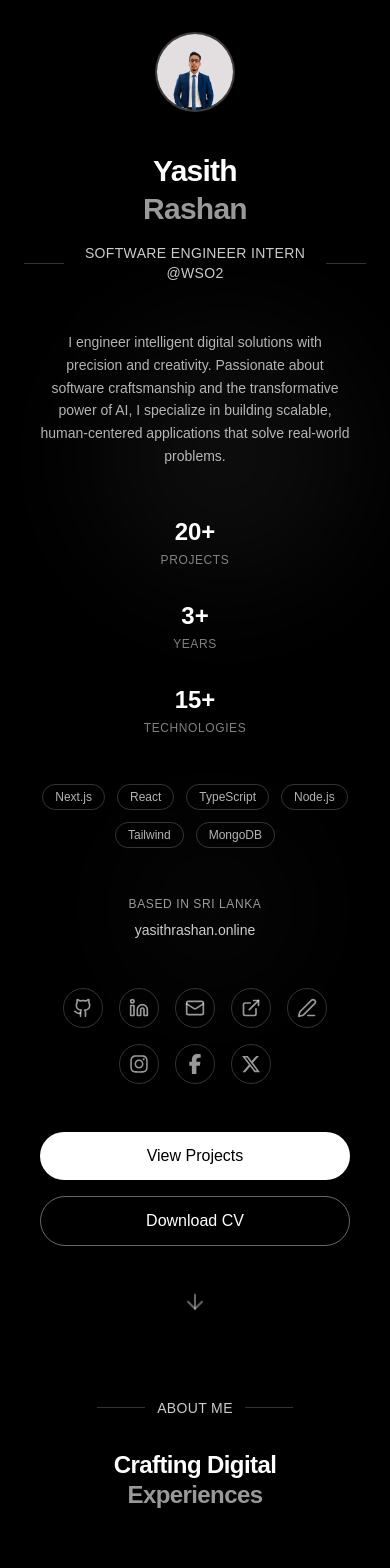
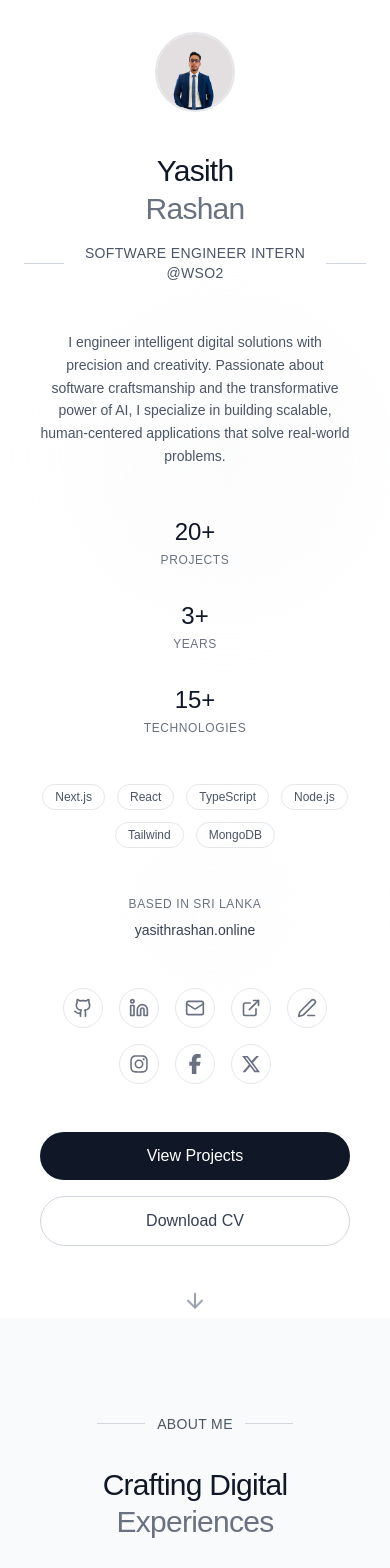
Before and after one commit to yasithrashan/portfolio-yasith-rashan, a Next.js app in the folder my-portfolio/: page / in a window 390 px wide. Shown: the top 1568 px of the page. Built offline with nearby package versions, Linux system fonts and the light colour scheme.

Commit message:
feat: implement minimalist light theme design

```diff
--- a/my-portfolio/src/app/components/AboutMe.tsx
+++ b/my-portfolio/src/app/components/AboutMe.tsx
@@ -5,34 +5,34 @@ import { Code, Brain, Lightbulb, Target } from 'lucide-react';
 
 const AboutMe = () => {
     return (
-        <div className="bg-black text-white relative overflow-hidden">
+        <div className="bg-gray-50 text-gray-900 relative overflow-hidden">
             {/* Main Content */}
-            <div className="relative z-10 px-6 sm:px-10 md:px-16 lg:px-24 py-20">
-                <div className="max-w-full sm:max-w-6xl mx-auto">
+            <div className="relative z-10 px-6 sm:px-10 md:px-16 lg:px-24 py-24">
+                <div className="max-w-full sm:max-w-4xl mx-auto text-center">
 
                     {/* Section Header */}
-                    <div className="text-center mb-16">
+                    <div className="mb-16">
                         <div className="flex items-center justify-center space-x-3 mb-8">
-                            <div className="h-px bg-white/20 w-12 sm:w-16"></div>
-                            <p className="text-sm sm:text-base text-white/80 font-light tracking-wide uppercase">
+                            <div className="h-px bg-gray-300 w-12 sm:w-16"></div>
+                            <p className="text-sm sm:text-base text-gray-600 font-light tracking-wide uppercase">
                                 About Me
                             </p>
-                            <div className="h-px bg-white/20 w-12 sm:w-16"></div>
+                            <div className="h-px bg-gray-300 w-12 sm:w-16"></div>
                         </div>
 
-                        <h2 className="text-2xl sm:text-3xl md:text-4xl font-bold tracking-tight leading-tight mb-6">
-                            <span className="block">Crafting Digital</span>
-                            <span className="block text-white/60">Experiences</span>
+                        <h2 className="text-3xl sm:text-4xl md:text-5xl font-light tracking-tight leading-tight mb-6">
+                            <span className="block font-medium">Crafting Digital</span>
+                            <span className="block text-gray-500">Experiences</span>
                         </h2>
                     </div>
 
                     {/* Main Content Grid */}
-                    <div className="grid grid-cols-1 lg:grid-cols-2 gap-12 lg:gap-16 mb-16">
+                    <div className="grid grid-cols-1 lg:grid-cols-2 gap-12 lg:gap-16 mb-16 text-left">
                         {/* Left Column - Story */}
                         <div className="space-y-6">
                             <div className="space-y-4">
-                                <h3 className="text-xl sm:text-2xl font-semibold mb-4">My Journey</h3>
-                                <p className="text-sm sm:text-base text-white/70 leading-relaxed font-light">
+                                <h3 className="text-xl sm:text-2xl font-medium mb-4">My Journey</h3>
+                                <p className="text-sm sm:text-base text-gray-600 leading-relaxed font-light">
                                     I&rsquo;m a passionate Computer Science undergraduate and Software Engineering
                                     Intern with a strong interest in Artificial Intelligence, driven by the endless
                                     possibilities of technology and its power to transform ideas into reality.
@@ -45,7 +45,7 @@ const AboutMe = () => {
                         {/* Right Column - Skills & Approach */}
                         <div className="space-y-8">
                             <div>
-                                <h3 className="text-xl sm:text-2xl font-semibold mb-6">What I Bring</h3>
+                                <h3 className="text-xl sm:text-2xl font-medium mb-6">What I Bring</h3>
                                 <div className="grid grid-cols-1 sm:grid-cols-2 gap-4">
                                     {[
                                         {
@@ -70,14 +70,14 @@ const AboutMe = () => {
                                         }
                                     ].map(({ icon, label, desc }) => (
                                         <div key={label} className="group">
-                                            <div className="border border-white/20 rounded-lg p-4 hover:border-white/40 hover:bg-white/5 transition-all duration-300">
+                                            <div className="border border-gray-200 rounded-lg p-4 hover:border-gray-300 hover:bg-white transition-all duration-300">
                                                 <div className="flex items-center space-x-3 mb-2">
-                                                    <div className="text-white/60 group-hover:text-white transition-colors">
+                                                    <div className="text-gray-500 group-hover:text-gray-900 transition-colors">
                                                         {icon}
                                                     </div>
                                                     <span className="font-medium text-sm sm:text-base">{label}</span>
                                                 </div>
-                                                <p className="text-xs sm:text-sm text-white/50 group-hover:text-white/70 transition-colors">
+                                                <p className="text-xs sm:text-sm text-gray-500 group-hover:text-gray-600 transition-colors">
                                                     {desc}
                                                 </p>
                                             </div>
@@ -88,9 +88,9 @@ const AboutMe = () => {
                         </div>
                     </div>
 
-                    {/* ───────────────────── EXPERIENCE ───────────────────── */}
+                    {/* Experience */}
                     <div className="mb-16">
-                        <h3 className="text-xl sm:text-2xl font-semibold mb-8 text-center">Experience</h3>
+                        <h3 className="text-xl sm:text-2xl font-medium mb-8 text-center">Experience</h3>
                         <div className="max-w-4xl mx-auto">
                             <div className="space-y-8">
                                 {[
@@ -106,20 +106,19 @@ const AboutMe = () => {
                                         ],
                                     },
                                 ].map((item, index) => (
-                                    <div key={index} className="flex flex-col sm:flex-row gap-6 group">
+                                    <div key={index} className="flex flex-col sm:flex-row gap-6 group text-left">
                                         <div className="sm:w-40 flex-shrink-0">
-                                            <span className="text-sm text-white/50 font-mono">{item.period}</span>
+                                            <span className="text-sm text-gray-500 font-mono">{item.period}</span>
                                         </div>
 
-                                        <div className="flex-1 border-l border-white/20 pl-6 group-hover:border-white/40 transition-colors">
-                                            <h4 className="font-semibold text-white group-hover:text-white/90 transition-colors">
+                                        <div className="flex-1 border-l border-gray-200 pl-6 group-hover:border-gray-300 transition-colors">
+                                            <h4 className="font-medium text-gray-900 group-hover:text-gray-700 transition-colors">
                                                 {item.title}
                                             </h4>
-                                            <p className="text-white/60 text-sm mb-2">{item.organization}</p>
-                                            <p className="text-white/70 text-sm leading-relaxed">{item.description}</p>
+                                            <p className="text-gray-500 text-sm mb-2">{item.organization}</p>
+                                            <p className="text-gray-600 text-sm leading-relaxed font-light">{item.description}</p>
 
-                                            {/* bullet points */}
-                                            <ul className="list-disc pl-5 mt-2 space-y-1 text-white/70 text-xs sm:text-sm">
+                                            <ul className="list-disc pl-5 mt-2 space-y-1 text-gray-600 text-xs sm:text-sm">
                                                 {item.bullets.map((b, i) => (
                                                     <li key={i}>{b}</li>
                                                 ))}
@@ -131,9 +130,9 @@ const AboutMe = () => {
                         </div>
                     </div>
 
-                    {/* ───────────────────── EDUCATION ───────────────────── */}
+                    {/* Education */}
                     <div className="mb-16">
-                        <h3 className="text-xl sm:text-2xl font-semibold mb-8 text-center">Education</h3>
+                        <h3 className="text-xl sm:text-2xl font-medium mb-8 text-center">Education</h3>
                         <div className="max-w-4xl mx-auto">
                             <div className="space-y-8">
                                 {[
@@ -155,20 +154,19 @@ const AboutMe = () => {
                                         bullets: ['Achieved a Merit Pass'],
                                     },
                                 ].map((item, index) => (
-                                    <div key={index} className="flex flex-col sm:flex-row gap-6 group">
+                                    <div key={index} className="flex flex-col sm:flex-row gap-6 group text-left">
                                         <div className="sm:w-40 flex-shrink-0">
-                                            <span className="text-sm text-white/50 font-mono">{item.period}</span>
+                                            <span className="text-sm text-gray-500 font-mono">{item.period}</span>
                                         </div>
 
-                                        <div className="flex-1 border-l border-white/20 pl-6 group-hover:border-white/40 transition-colors">
-                                            <h4 className="font-semibold text-white group-hover:text-white/90 transition-colors">
+                                        <div className="flex-1 border-l border-gray-200 pl-6 group-hover:border-gray-300 transition-colors">
+                                            <h4 className="font-medium text-gray-900 group-hover:text-gray-700 transition-colors">
                                                 {item.title}
                                             </h4>
-                                            <p className="text-white/60 text-sm mb-2">{item.organization}</p>
-                                            <p className="text-white/70 text-sm leading-relaxed">{item.description}</p>
+                                            <p className="text-gray-500 text-sm mb-2">{item.organization}</p>
+                                            <p className="text-gray-600 text-sm leading-relaxed font-light">{item.description}</p>
 
-                                            {/* bullet points */}
-                                            <ul className="list-disc pl-5 mt-2 space-y-1 text-white/70 text-xs sm:text-sm">
+                                            <ul className="list-disc pl-5 mt-2 space-y-1 text-gray-600 text-xs sm:text-sm">
                                                 {item.bullets.map((b, i) => (
                                                     <li key={i}>{b}</li>
                                                 ))}
@@ -181,16 +179,16 @@ const AboutMe = () => {
                     </div>
 
                     {/* Call to Action */}
-                    <div className="text-center mt-16">
-                        <p className="text-white/70 mb-8 max-w-2xl mx-auto">
+                    <div className="mt-16">
+                        <p className="text-gray-600 mb-8 max-w-xl mx-auto text-sm sm:text-base font-light leading-relaxed">
                             I&rsquo;m always excited to connect with fellow developers, discuss new opportunities,
                             or collaborate on interesting projects. Let&rsquo;s build something amazing together.
                         </p>
                         <div className="flex flex-col sm:flex-row gap-4 justify-center max-w-xs mx-auto">
-                            <button className="px-6 py-3 bg-white text-black font-medium rounded-full hover:bg-white/90 transition transform hover:scale-105">
+                            <button className="px-6 py-3 bg-gray-900 text-white font-medium rounded-full hover:bg-gray-800 transition transform hover:scale-105">
                                 Let&apos;s Connect
                             </button>
-                            <button className="px-6 py-3 border border-white/40 text-white font-medium rounded-full hover:bg-white/5 hover:border-white/60 transition">
+                            <button className="px-6 py-3 border border-gray-300 text-gray-700 font-medium rounded-full hover:bg-gray-50 hover:border-gray-400 transition">
                                 View Resume
                             </button>
                         </div>
@@ -200,10 +198,10 @@ const AboutMe = () => {
 
             {/* Decorative Lines */}
             <div className="absolute left-0 top-1/2 transform -translate-y-1/2 hidden lg:block">
-                <div className="w-px h-32 bg-gradient-to-b from-transparent via-white/20 to-transparent"></div>
+                <div className="w-px h-32 bg-gradient-to-b from-transparent via-gray-300 to-transparent"></div>
             </div>
             <div className="absolute right-0 top-1/2 transform -translate-y-1/2 hidden lg:block">
-                <div className="w-px h-32 bg-gradient-to-b from-transparent via-white/20 to-transparent"></div>
+                <div className="w-px h-32 bg-gradient-to-b from-transparent via-gray-300 to-transparent"></div>
             </div>
         </div>
     );
--- a/my-portfolio/src/app/components/Header.tsx
+++ b/my-portfolio/src/app/components/Header.tsx
@@ -3,7 +3,6 @@
 import React from 'react';
 import Image from 'next/image';
 import profilePic from '../assets/profile-img.jpg';
-
 import { Github, Linkedin, Mail, ExternalLink, PenLine, ArrowDown } from 'lucide-react';
 import { FaInstagram, FaFacebookF, FaXTwitter } from 'react-icons/fa6';
 
@@ -19,20 +18,19 @@ const Header = () => {
   };
 
   return (
-    <div className="min-h-screen bg-black text-white relative overflow-hidden">
+    <div className="min-h-screen bg-white text-gray-900 relative overflow-hidden">
       {/* Background Elements */}
       <div className="absolute inset-0 pointer-events-none">
-        <div className="absolute top-1/4 left-1/4 w-64 h-64 sm:w-96 sm:h-96 bg-white opacity-5 rounded-full blur-3xl"></div>
-        <div className="absolute bottom-1/4 right-1/4 w-40 h-40 sm:w-64 sm:h-64 bg-white opacity-3 rounded-full blur-3xl"></div>
+        <div className="absolute top-1/4 left-1/4 w-64 h-64 sm:w-96 sm:h-96 bg-gray-100 opacity-30 rounded-full blur-3xl"></div>
+        <div className="absolute bottom-1/4 right-1/4 w-40 h-40 sm:w-64 sm:h-64 bg-gray-50 opacity-40 rounded-full blur-3xl"></div>
       </div>
 
       {/* Main Content */}
       <div className="relative z-10 min-h-screen flex items-center justify-center px-6 sm:px-10 md:px-16 lg:px-24">
         <div className="max-w-full sm:max-w-4xl text-center">
-
           {/* Profile Image */}
           <div className="mt-8 mb-10">
-            <div className="w-20 h-20 sm:w-28 sm:h-28 md:w-32 md:h-32 mx-auto rounded-full border-2 border-white/20 overflow-hidden backdrop-blur-sm bg-white/5 flex items-center justify-center group hover:border-white/40 transition-all duration-500 relative">
+            <div className="w-20 h-20 sm:w-28 sm:h-28 md:w-32 md:h-32 mx-auto rounded-full border-2 border-gray-200 overflow-hidden bg-gray-50 flex items-center justify-center group hover:border-gray-300 transition-all duration-500 relative">
               <Image
                 src={profilePic}
                 alt="Yasith Rashan"
@@ -46,23 +44,23 @@ const Header = () => {
 
           {/* Name and Title */}
           <div className="mb-12 space-y-4">
-            <h1 className="text-3xl sm:text-4xl md:text-5xl font-bold tracking-tight leading-tight">
-              <span className="block">Yasith</span>
-              <span className="block text-white/60">Rashan</span>
+            <h1 className="text-3xl sm:text-4xl md:text-5xl font-light tracking-tight leading-tight">
+              <span className="block font-medium">Yasith</span>
+              <span className="block text-gray-500">Rashan</span>
             </h1>
 
             <div className="flex items-center justify-center space-x-3">
-              <div className="h-px bg-white/20 w-12 sm:w-16"></div>
-              <p className="text-sm sm:text-base text-white/80 font-light tracking-wide uppercase">
+              <div className="h-px bg-gray-300 w-12 sm:w-16"></div>
+              <p className="text-sm sm:text-base text-gray-600 font-light tracking-wide uppercase">
                 Software Engineer Intern @wso2
               </p>
-              <div className="h-px bg-white/20 w-12 sm:w-16"></div>
+              <div className="h-px bg-gray-300 w-12 sm:w-16"></div>
             </div>
           </div>
 
           {/* Description */}
           <div className="mb-12 max-w-full sm:max-w-xl mx-auto px-4 sm:px-0">
-            <p className="text-sm sm:text-base text-white/70 leading-relaxed font-light">
+            <p className="text-sm sm:text-base text-gray-600 leading-relaxed font-light">
               I engineer intelligent digital solutions with precision and creativity.
               Passionate about software craftsmanship and the transformative power of AI,
               I specialize in building scalable, human-centered applications that solve real-world problems.
@@ -73,16 +71,16 @@ const Header = () => {
           <div className="mb-12 px-4 sm:px-0">
             <div className="grid grid-cols-1 sm:grid-cols-3 gap-8 max-w-xl mx-auto">
               <div className="text-center group">
-                <div className="text-2xl sm:text-3xl font-bold mb-1 group-hover:text-white/90 transition-colors">20+</div>
-                <div className="text-xs sm:text-sm text-white/50 uppercase tracking-wider">Projects</div>
+                <div className="text-2xl sm:text-3xl font-light mb-1 group-hover:text-gray-700 transition-colors">20+</div>
+                <div className="text-xs sm:text-sm text-gray-500 uppercase tracking-wider">Projects</div>
               </div>
               <div className="text-center group">
-                <div className="text-2xl sm:text-3xl font-bold mb-1 group-hover:text-white/90 transition-colors">3+</div>
-                <div className="text-xs sm:text-sm text-white/50 uppercase tracking-wider">Years</div>
+                <div className="text-2xl sm:text-3xl font-light mb-1 group-hover:text-gray-700 transition-colors">3+</div>
+                <div className="text-xs sm:text-sm text-gray-500 uppercase tracking-wider">Years</div>
               </div>
               <div className="text-center group">
-                <div className="text-2xl sm:text-3xl font-bold mb-1 group-hover:text-white/90 transition-colors">15+</div>
-                <div className="text-xs sm:text-sm text-white/50 uppercase tracking-wider">Technologies</div>
+                <div className="text-2xl sm:text-3xl font-light mb-1 group-hover:text-gray-700 transition-colors">15+</div>
+                <div className="text-xs sm:text-sm text-gray-500 uppercase tracking-wider">Technologies</div>
               </div>
             </div>
           </div>
@@ -93,7 +91,7 @@ const Header = () => {
               {['Next.js', 'React', 'TypeScript', 'Node.js', 'Tailwind', 'MongoDB'].map((tech) => (
                 <span
                   key={tech}
-                  className="px-3 py-1 border border-white/20 rounded-full text-xs sm:text-sm text-white/70 hover:border-white/40 hover:text-white transition cursor-default"
+                  className="px-3 py-1 border border-gray-200 rounded-full text-xs sm:text-sm text-gray-600 hover:border-gray-300 hover:text-gray-800 transition cursor-default"
                 >
                   {tech}
                 </span>
@@ -103,8 +101,8 @@ const Header = () => {
 
           {/* Contact Info */}
           <div className="mb-12 space-y-2 text-center">
-            <div className="text-white/60 text-xs sm:text-sm uppercase tracking-wider">Based in Sri Lanka</div>
-            <div className="text-white/80 text-sm sm:text-base">yasithrashan.online</div>
+            <div className="text-gray-500 text-xs sm:text-sm uppercase tracking-wider">Based in Sri Lanka</div>
+            <div className="text-gray-700 text-sm sm:text-base">yasithrashan.online</div>
           </div>
 
           {/* Social Links */}
@@ -112,35 +110,35 @@ const Header = () => {
             <div className="flex flex-wrap justify-center gap-4 max-w-xs mx-auto">
               {[{
                 href: 'https://github.com/yasithrashan',
-                icon: <Github className="w-5 h-5 text-white/60 group-hover:text-white" />,
+                icon: <Github className="w-5 h-5 text-gray-500 group-hover:text-gray-900" />,
                 label: 'GitHub'
               }, {
                 href: 'https://linkedin.com/in/yasith-rashan-a44b54295/',
-                icon: <Linkedin className="w-5 h-5 text-white/60 group-hover:text-white" />,
+                icon: <Linkedin className="w-5 h-5 text-gray-500 group-hover:text-gray-900" />,
                 label: 'LinkedIn'
               }, {
                 href: 'mailto:@gmail.com',
-                icon: <Mail className="w-5 h-5 text-white/60 group-hover:text-white" />,
+                icon: <Mail className="w-5 h-5 text-gray-500 group-hover:text-gray-900" />,
                 label: 'Email'
               }, {
                 href: 'https://yasithrashan.online',
-                icon: <ExternalLink className="w-5 h-5 text-white/60 group-hover:text-white" />,
+                icon: <ExternalLink className="w-5 h-5 text-gray-500 group-hover:text-gray-900" />,
                 label: 'Website'
               }, {
                 href: 'https://medium.com/@yasithrashan',
-                icon: <PenLine className="w-5 h-5 text-white/60 group-hover:text-white" />,
+                icon: <PenLine className="w-5 h-5 text-gray-500 group-hover:text-gray-900" />,
                 label: 'Medium'
               }, {
                 href: 'https://instagram.com/yxsiya',
-                icon: <FaInstagram className="w-5 h-5 text-white/60 group-hover:text-white" />,
+                icon: <FaInstagram className="w-5 h-5 text-gray-500 group-hover:text-gray-900" />,
                 label: 'Instagram'
               }, {
                 href: 'https://facebook.com/profile.php?id=100087673762639',
-                icon: <FaFacebookF className="w-5 h-5 text-white/60 group-hover:text-white" />,
+                icon: <FaFacebookF className="w-5 h-5 text-gray-500 group-hover:text-gray-900" />,
                 label: 'Facebook'
               }, {
                 href: 'https://x.com/yxsiya',
-                icon: <FaXTwitter className="w-5 h-5 text-white/60 group-hover:text-white" />,
+                icon: <FaXTwitter className="w-5 h-5 text-gray-500 group-hover:text-gray-900" />,
                 label: 'X'
               }].map(({ href, icon, label }) => (
                 <a
@@ -149,7 +147,7 @@ const Header = () => {
                   aria-label={label}
                   target="_blank"
                   rel="noopener noreferrer"
-                  className="w-10 h-10 border border-white/20 rounded-full flex items-center justify-center hover:border-white/60 hover:bg-white/5 transition"
+                  className="w-10 h-10 border border-gray-200 rounded-full flex items-center justify-center hover:border-gray-300 hover:bg-gray-50 transition group"
                 >
                   {icon}
                 </a>
@@ -162,11 +160,11 @@ const Header = () => {
             <div className="flex flex-col sm:flex-row gap-4 justify-center max-w-xs mx-auto">
               <button
                 onClick={scrollToProjects}
-                className="px-6 py-3 bg-white text-black font-medium rounded-full hover:bg-white/90 transition transform hover:scale-105"
+                className="px-6 py-3 bg-gray-900 text-white font-medium rounded-full hover:bg-gray-800 transition transform hover:scale-105"
               >
                 View Projects
               </button>
-              <button className="px-6 py-3 border border-white/40 text-white font-medium rounded-full hover:bg-white/5 hover:border-white/60 transition">
+              <button className="px-6 py-3 border border-gray-300 text-gray-700 font-medium rounded-full hover:bg-gray-50 hover:border-gray-400 transition">
                 Download CV
               </button>
             </div>
@@ -174,17 +172,17 @@ const Header = () => {
 
           {/* Scroll Indicator */}
           <div className="animate-bounce">
-            <ArrowDown className="w-6 h-6 mx-auto text-white/40" />
+            <ArrowDown className="w-6 h-6 mx-auto text-gray-400" />
           </div>
         </div>
       </div>
 
       {/* Decorative Lines */}
       <div className="absolute left-0 top-1/2 transform -translate-y-1/2 hidden lg:block">
-        <div className="w-px h-32 bg-gradient-to-b from-transparent via-white/20 to-transparent"></div>
+        <div className="w-px h-32 bg-gradient-to-b from-transparent via-gray-300 to-transparent"></div>
       </div>
       <div className="absolute right-0 top-1/2 transform -translate-y-1/2 hidden lg:block">
-        <div className="w-px h-32 bg-gradient-to-b from-transparent via-white/20 to-transparent"></div>
+        <div className="w-px h-32 bg-gradient-to-b from-transparent via-gray-300 to-transparent"></div>
       </div>
     </div>
   );
```
Also changed, not shown: my-portfolio/src/app/components/Achievements.tsx (+21 -21 lines), my-portfolio/src/app/components/Footer.tsx (+39 -8 lines), my-portfolio/src/app/components/Projects.tsx (+28 -28 lines).
